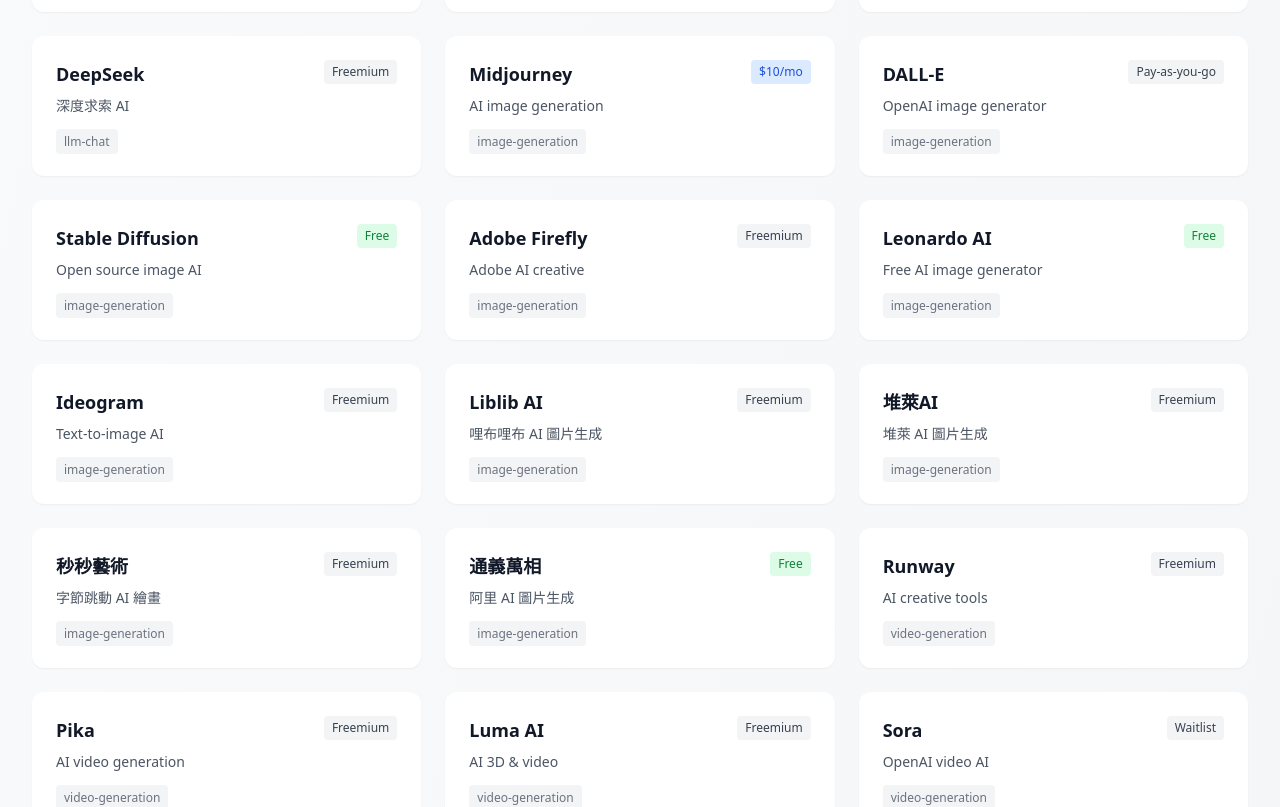
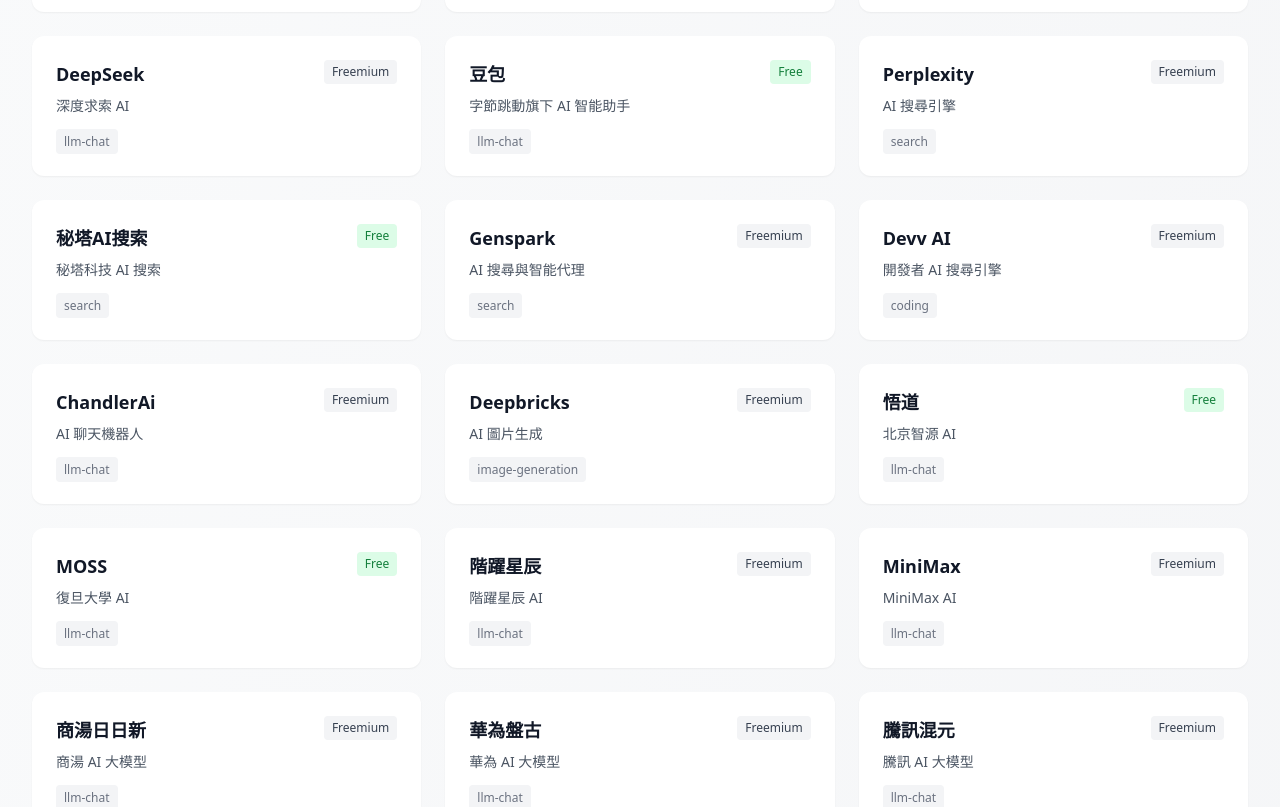
Before and after one commit to happytimes29/ai-tools-directory, a Next.js app: page /tools in a window 1280 px wide. Shown: the part 640-1447 px from the top of the page. Built offline with nearby package versions, Linux system fonts and the light colour scheme.

Commit message:
feat: add 130+ AI tools from bookmarks

```diff
--- a/src/app/category/[slug]/page.tsx
+++ b/src/app/category/[slug]/page.tsx
@@ -26,16 +26,15 @@
     { name: "智譜清言", url: "https://www.zhipuai.cn", description: "智譜 AI 對話助手", pricing: "Free" },
     { name: "Kimi", url: "https://kimi.moonshot.cn", description: "月之暗面 AI 助手", pricing: "Free" },
     { name: "DeepSeek", url: "https://www.deepseek.com", description: "深度求索 AI", pricing: "Freemium" },
+    { name: "豆包", url: "https://www.douyin.com", description: "字節跳動旗下 AI 智能助手", pricing: "Free" },
+    { name: "ChandlerAi", url: "https://chandler.ai", description: "AI 聊天機器人", pricing: "Freemium" },
     { name: "悟道", url: "https://www.baai.ac.cn", description: "北京智源 AI", pricing: "Free" },
     { name: "MOSS", url: "https://moss.fastnlp.top", description: "復旦大學 AI", pricing: "Free" },
     { name: "階躍星辰", url: "https://www.stepfun.com", description: "階躍星辰 AI", pricing: "Freemium" },
     { name: "MiniMax", url: "https://www.minimaxi.com", description: "MiniMax AI", pricing: "Freemium" },
-    { name: "智譜AI", url: "https://www.zhipuai.cn", description: "智譜清言企業版", pricing: "Freemium" },
-    { name: "字節跳動AI", url: "https://www.bytedance.com", description: "字節 AI 產品矩陣", pricing: "Freemium" },
     { name: "商湯日日新", url: "https://www.sensetime.com", description: "商湯 AI 大模型", pricing: "Freemium" },
     { name: "華為盤古", url: "https://www.huawei.com", description: "華為 AI 大模型", pricing: "Freemium" },
     { name: "騰訊混元", url: "https://www.tencent.com", description: "騰訊 AI 大模型", pricing: "Freemium" },
-    { name: "Poe", url: "https://poe.com", description: "Multiple AI chatbots", pricing: "Freemium" },
   ],
   "image-generation": [
     { name: "Midjourney", url: "https://www.midjourney.com", description: "AI image generation", pricing: "$10/mo" },
@@ -48,6 +47,9 @@
     { name: "堆萊AI", url: "https://www.duitai.com", description: "堆萊 AI 圖片生成", pricing: "Freemium" },
     { name: "秒秒藝術", url: "https://www.miaomiaoyishu.com", description: "字節跳動 AI 繪畫", pricing: "Freemium" },
     { name: "通義萬相", url: "https://tongyi.aliyun.com/wanxiang", description: "阿里 AI 圖片生成", pricing: "Free" },
+    { name: "Recraft", url: "https://recraft.ai", description: "AI 圖片與設計生成", pricing: "Freemium" },
+    { name: "StockCake", url: "https://stockcake.com", description: "免費正版高清圖片素材庫", pricing: "Free" },
+    { name: "Deepbricks", url: "https://deepbricks.ai", description: "AI 圖片生成", pricing: "Freemium" },
   ],
   "video-generation": [
     { name: "Runway", url: "https://runwayml.com", description: "AI creative tools", pricing: "Freemium" },
@@ -56,10 +58,8 @@
     { name: "Sora", url: "https://openai.com/sora", description: "OpenAI text-to-video", pricing: "Waitlist" },
     { name: "可靈AI", url: "https://klingai.com", description: "快手 AI 影片生成", pricing: "Freemium" },
     { name: "海螺AI", url: "https://hailuoai.com", description: "位元組跳動 AI 影片", pricing: "Freemium" },
-    { name: "Runway Gen-3", url: "https://runwayml.com", description: "AI video generation", pricing: "$15/mo" },
     { name: "Luma Dream Machine", url: "https://lumalabs.ai/dream-machine", description: "AI video from images", pricing: "Freemium" },
     { name: "騰訊智影", url: "https://zenvideo.qq.com", description: "騰訊 AI 影片工具", pricing: "Freemium" },
-    { name: "抖音AI", url: "https://www.douyin.com", description: "抖音 AI 工具", pricing: "Freemium" },
   ],
   "ai-writing": [
     { name: "Jasper", url: "https://jasper.ai", description: "AI copywriting", pricing: "$40/mo" },
@@ -70,8 +70,8 @@
     { name: "Notion AI", url: "https://notion.so/product/ai", description: "Notion AI assistant", pricing: "$10/mo" },
     { name: "Grammarly", url: "https://grammarly.com", description: "AI grammar checker", pricing: "Freemium" },
     { name: "秘塔寫作貓", url: "https://xiezuocat.com", description: "秘塔科技 AI 寫作", pricing: "Freemium" },
-    { name: "筆神作文", url: "https://www.bishen365.com", description: "AI 作文助手", pricing: "Freemium" },
     { name: "Effidit", url: "https://effidit.qq.com", description: "騰訊 AI 寫作助手", pricing: "Free" },
+    { name: "BibiGPT", url: "https://bibigpt.co", description: "音視頻 AI 一鍵總結", pricing: "Freemium" },
   ],
   "coding": [
     { name: "GitHub Copilot", url: "https://github.com/features/copilot", description: "AI code completion", pricing: "$10/mo" },
@@ -84,6 +84,8 @@
     { name: "v0", url: "https://v0.dev", description: "Vercel AI UI generator", pricing: "Free" },
     { name: "通義靈碼", url: "https://tongyi.aliyun.com/code", description: "阿里雲 AI 編碼助手", pricing: "Free" },
     { name: "文心快碼", url: "https://comate.baidu.com", description: "百度 AI 編碼助手", pricing: "Free" },
+    { name: "Devv AI", url: "https://devv.ai", description: "開發者 AI 搜尋引擎", pricing: "Freemium" },
+    { name: "UseChatGPT.AI", url: "https://usechatgpt.ai", description: "瀏覽器插件到處使用 ChatGPT", pricing: "Freemium" },
   ],
   "music-audio": [
     { name: "Suno", url: "https://suno.ai", description: "AI music generation", pricing: "$10/mo" },
@@ -113,13 +115,14 @@
     { name: "Perplexity", url: "https://www.perplexity.ai", description: "AI answer engine", pricing: "Freemium" },
     { name: "Arc Search", url: "https://arc.net", description: "AI browser search", pricing: "Free" },
     { name: "You.com", url: "https://you.com", description: "AI-powered search", pricing: "Freemium" },
+    { name: "秘塔AI搜索", url: "https://metaso.cn", description: "秘塔科技 AI 搜索", pricing: "Free" },
+    { name: "Genspark", url: "https://genspark.com", description: "AI 搜尋與智能代理", pricing: "Freemium" },
     { name: "天工AI搜索", url: "https://www.tiangong.cn", description: "昆侖萬維 AI 搜索", pricing: "Free" },
-    { name: "秘塔AI搜索", url: "https://metaso.cn", description: "秘塔科技 AI 搜索", pricing: "Free" },
     { name: "Komo AI", url: "https://komo.ai", description: "AI search engine", pricing: "Free" },
     { name: "Andisearch", url: "https://andisearch.com", description: "AI search assistant", pricing: "Free" },
     { name: "iAsk", url: "https://iask.ai", description: "AI Q&A search", pricing: "Free" },
     { name: "Phind", url: "https://phind.com", description: "Developer AI search", pricing: "Free" },
-    { name: "Brave Summarizer", url: "https://brave.com", description: "AI search summary", pricing: "Free" },
+    { name: "AI工具集", url: "https://ai-bot.cn", description: "1000+ AI工具集合", pricing: "Free" },
   ],
   "productivity": [
     { name: "Otter.ai", url: "https://otter.ai", description: "AI meeting notes", pricing: "Freemium" },
@@ -164,7 +167,7 @@
   return (
     <div className="max-w-7xl mx-auto px-4 sm:px-6 lg:px-8 py-12">
       <div className="mb-8">
-        <Link href="/" className="text-primary hover:underline">← Back to Home</Link>
+        <Link href="/" className="text-blue-600 hover:underline">← Back to Home</Link>
       </div>
 
       <div className="text-center mb-12">
@@ -184,7 +187,7 @@
             className="bg-white p-6 rounded-xl shadow-sm hover:shadow-md transition group"
           >
             <div className="flex items-start justify-between mb-2">
-              <h3 className="font-bold text-lg text-gray-900 group-hover:text-primary">
+              <h3 className="font-bold text-lg text-gray-900 group-hover:text-blue-600">
                 {tool.name}
               </h3>
               <span className={`text-xs px-2 py-1 rounded ${
--- a/src/app/tools/page.tsx
+++ b/src/app/tools/page.tsx
@@ -12,6 +12,20 @@
   { name: "智譜清言", url: "https://www.zhipuai.cn", description: "智譜 AI 對話助手", category: "llm-chat", pricing: "Free" },
   { name: "Kimi", url: "https://kimi.moonshot.cn", description: "月之暗面 AI 助手", category: "llm-chat", pricing: "Free" },
   { name: "DeepSeek", url: "https://www.deepseek.com", description: "深度求索 AI", category: "llm-chat", pricing: "Freemium" },
+  { name: "豆包", url: "https://www.douyin.com", description: "字節跳動旗下 AI 智能助手", category: "llm-chat", pricing: "Free" },
+  { name: "Perplexity", url: "https://www.perplexity.ai", description: "AI 搜尋引擎", category: "search", pricing: "Freemium" },
+  { name: "秘塔AI搜索", url: "https://metaso.cn", description: "秘塔科技 AI 搜索", category: "search", pricing: "Free" },
+  { name: "Genspark", url: "https://genspark.com", description: "AI 搜尋與智能代理", category: "search", pricing: "Freemium" },
+  { name: "Devv AI", url: "https://devv.ai", description: "開發者 AI 搜尋引擎", category: "coding", pricing: "Freemium" },
+  { name: "ChandlerAi", url: "https://chandler.ai", description: "AI 聊天機器人", category: "llm-chat", pricing: "Freemium" },
+  { name: "Deepbricks", url: "https://deepbricks.ai", description: "AI 圖片生成", category: "image-generation", pricing: "Freemium" },
+  { name: "悟道", url: "https://www.baai.ac.cn", description: "北京智源 AI", category: "llm-chat", pricing: "Free" },
+  { name: "MOSS", url: "https://moss.fastnlp.top", description: "復旦大學 AI", category: "llm-chat", pricing: "Free" },
+  { name: "階躍星辰", url: "https://www.stepfun.com", description: "階躍星辰 AI", category: "llm-chat", pricing: "Freemium" },
+  { name: "MiniMax", url: "https://www.minimaxi.com", description: "MiniMax AI", category: "llm-chat", pricing: "Freemium" },
+  { name: "商湯日日新", url: "https://www.sensetime.com", description: "商湯 AI 大模型", category: "llm-chat", pricing: "Freemium" },
+  { name: "華為盤古", url: "https://www.huawei.com", description: "華為 AI 大模型", category: "llm-chat", pricing: "Freemium" },
+  { name: "騰訊混元", url: "https://www.tencent.com", description: "騰訊 AI 大模型", category: "llm-chat", pricing: "Freemium" },
 
   // ============ Image Generation ============
   { name: "Midjourney", url: "https://www.midjourney.com", description: "AI image generation", category: "image-generation", pricing: "$10/mo" },
@@ -24,18 +38,18 @@
   { name: "堆萊AI", url: "https://www.duitai.com", description: "堆萊 AI 圖片生成", category: "image-generation", pricing: "Freemium" },
   { name: "秒秒藝術", url: "https://www.miaomiaoyishu.com", description: "字節跳動 AI 繪畫", category: "image-generation", pricing: "Freemium" },
   { name: "通義萬相", url: "https://tongyi.aliyun.com/wanxiang", description: "阿里 AI 圖片生成", category: "image-generation", pricing: "Free" },
+  { name: "Recraft", url: "https://recraft.ai", description: "AI 圖片與設計生成", category: "image-generation", pricing: "Freemium" },
+  { name: "StockCake", url: "https://stockcake.com", description: "免費正版高清圖片素材庫", category: "image-generation", pricing: "Free" },
 
   // ============ Video Generation ============
   { name: "Runway", url: "https://runwayml.com", description: "AI creative tools", category: "video-generation", pricing: "Freemium" },
   { name: "Pika", url: "https://pika.art", description: "AI video generation", category: "video-generation", pricing: "Freemium" },
-  { name: "Luma AI", url: "https://lumalabs.ai", description: "AI 3D & video", category: "video-generation", pricing: "Freemium" },
+  { name: "Luma AI", url: "https://lumalabs.ai", description: "AI 3D and video", category: "video-generation", pricing: "Freemium" },
   { name: "Sora", url: "https://openai.com/sora", description: "OpenAI video AI", category: "video-generation", pricing: "Waitlist" },
   { name: "可靈AI", url: "https://klingai.com", description: "快手 AI 影片生成", category: "video-generation", pricing: "Freemium" },
   { name: "海螺AI", url: "https://hailuoai.com", description: "位元組跳動 AI 影片", category: "video-generation", pricing: "Freemium" },
-  { name: "Runway Gen", url: "https://runwayml.com/gen", description: "AI video generation", category: "video-generation", pricing: "$15/mo" },
-  { name: "Pika Labs", url: "https://pika.art", description: "AI video creation", category: "video-generation", pricing: "Freemium" },
   { name: "Luma Dream Machine", url: "https://lumalabs.ai/dream-machine", description: "AI video from images", category: "video-generation", pricing: "Freemium" },
-  { name: "腾讯智影", url: "https://zenvideo.qq.com", description: "騰訊 AI 影片工具", category: "video-generation", pricing: "Freemium" },
+  { name: "騰訊智影", url: "https://zenvideo.qq.com", description: "騰訊 AI 影片工具", category: "video-generation", pricing: "Freemium" },
 
   // ============ AI Writing ============
   { name: "Jasper", url: "https://jasper.ai", description: "AI copywriting", category: "ai-writing", pricing: "$40/mo" },
@@ -46,8 +60,8 @@
   { name: "Notion AI", url: "https://notion.so/product/ai", description: "Notion AI assistant", category: "ai-writing", pricing: "$10/mo" },
   { name: "Grammarly", url: "https://grammarly.com", description: "AI grammar checker", category: "ai-writing", pricing: "Freemium" },
   { name: "秘塔寫作貓", url: "https://xiezuocat.com", description: "秘塔科技 AI 寫作", category: "ai-writing", pricing: "Freemium" },
-  { name: "筆神作文", url: "https://www.bishen365.com", description: "AI 作文助手", category: "ai-writing", pricing: "Freemium" },
   { name: "Effidit", url: "https://effidit.qq.com", description: "騰訊 AI 寫作助手", category: "ai-writing", pricing: "Free" },
+  { name: "BibiGPT", url: "https://bibigpt.co", description: "音視頻 AI 一鍵總結", category: "ai-writing", pricing: "Freemium" },
 
   // ============ Coding ============
   { name: "GitHub Copilot", url: "https://github.com/features/copilot", description: "AI code completion", category: "coding", pricing: "$10/mo" },
@@ -60,6 +74,7 @@
   { name: "v0", url: "https://v0.dev", description: "Vercel AI UI generator", category: "coding", pricing: "Free" },
   { name: "通義靈碼", url: "https://tongyi.aliyun.com/code", description: "阿里雲 AI 編碼助手", category: "coding", pricing: "Free" },
   { name: "文心快碼", url: "https://comate.baidu.com", description: "百度 AI 編碼助手", category: "coding", pricing: "Free" },
+  { name: "UseChatGPT.AI", url: "https://usechatgpt.ai", description: "瀏覽器插件到處使用 ChatGPT", category: "coding", pricing: "Freemium" },
 
   // ============ Music/Audio ============
   { name: "Suno", url: "https://suno.ai", description: "AI music generation", category: "music-audio", pricing: "$10/mo" },
@@ -86,16 +101,15 @@
   { name: "圖怪創意", url: "https://www.ishiguang.com", description: "鹿斑馬 AI 設計", category: "design", pricing: "Freemium" },
 
   // ============ Search ============
-  { name: "Perplexity", url: "https://www.perplexity.ai", description: "AI answer engine", category: "search", pricing: "Freemium" },
   { name: "Arc Search", url: "https://arc.net", description: "AI browser search", category: "search", pricing: "Free" },
   { name: "You.com", url: "https://you.com", description: "AI-powered search", category: "search", pricing: "Freemium" },
   { name: "天工AI搜索", url: "https://www.tiangong.cn", description: "昆侖萬維 AI 搜索", category: "search", pricing: "Free" },
-  { name: "秘塔AI搜索", url: "https://metaso.cn", description: "秘塔科技 AI 搜索", category: "search", pricing: "Free" },
   { name: "Komo AI", url: "https://komo.ai", description: "AI search engine", category: "search", pricing: "Free" },
   { name: "Andisearch", url: "https://andisearch.com", description: "AI search assistant", category: "search", pricing: "Free" },
   { name: "iAsk", url: "https://iask.ai", description: "AI Q&A search", category: "search", pricing: "Free" },
   { name: "Phind", url: "https://phind.com", description: "Developer AI search", category: "search", pricing: "Free" },
   { name: "Brave Summarizer", url: "https://brave.com", description: "AI search summary", category: "search", pricing: "Free" },
+  { name: "AI工具集", url: "https://ai-bot.cn", description: "1000+ AI工具集合", category: "search", pricing: "Free" },
 
   // ============ Productivity ============
   { name: "Otter.ai", url: "https://otter.ai", description: "AI meeting notes", category: "productivity", pricing: "Freemium" },
@@ -120,18 +134,6 @@
   { name: "Elicit", url: "https://elicit.org", description: "AI research search", category: "learning", pricing: "Free" },
   { name: "學習通", url: "https://www.xuetongx.com", description: "超星學習 AI", category: "learning", pricing: "Freemium" },
   { name: "有道AI", url: "https://ai.youdao.com", description: "網易有道 AI 學習", category: "learning", pricing: "Freemium" },
-
-  // ============ More AI Tools (Chinese) ============
-  { name: "悟道", url: "https://www.baai.ac.cn", description: "北京智源 AI", category: "llm-chat", pricing: "Free" },
-  { name: "MOSS", url: "https://moss.fastnlp.top", description: "復旦大學 AI", category: "llm-chat", pricing: "Free" },
-  { name: "階躍星辰", url: "https://www.stepfun.com", description: "階躍星辰 AI", category: "llm-chat", pricing: "Freemium" },
-  { name: "MiniMax", url: "https://www.minimaxi.com", description: "MiniMax AI", category: "llm-chat", pricing: "Freemium" },
-  { name: "智譜AI", url: "https://www.zhipuai.cn", description: "智譜清言企業版", category: "llm-chat", pricing: "Freemium" },
-  { name: "字節跳動AI", url: "https://www.bytedance.com", description: "字節 AI 產品矩陣", category: "llm-chat", pricing: "Freemium" },
-  { name: "商湯日日新", url: "https://www.sensetime.com", description: "商湯 AI 大模型", category: "llm-chat", pricing: "Freemium" },
-  { name: "華為盤古", url: "https://www.huawei.com", description: "華為 AI 大模型", category: "llm-chat", pricing: "Freemium" },
-  { name: "騰訊混元", url: "https://www.tencent.com", description: "騰訊 AI 大模型", category: "llm-chat", pricing: "Freemium" },
-  { name: "抖音AI", url: "https://www.douyin.com", description: "抖音 AI 工具", category: "video-generation", pricing: "Freemium" },
 ];
 
 export default function ToolsPage() {
@@ -151,7 +153,7 @@
             className="bg-white p-6 rounded-xl shadow-sm hover:shadow-md transition group"
           >
             <div className="flex items-start justify-between mb-2">
-              <h3 className="font-bold text-lg text-gray-900 group-hover:text-primary">
+              <h3 className="font-bold text-lg text-gray-900 group-hover:text-blue-600">
                 {tool.name}
               </h3>
               <span className={`text-xs px-2 py-1 rounded ${
```
